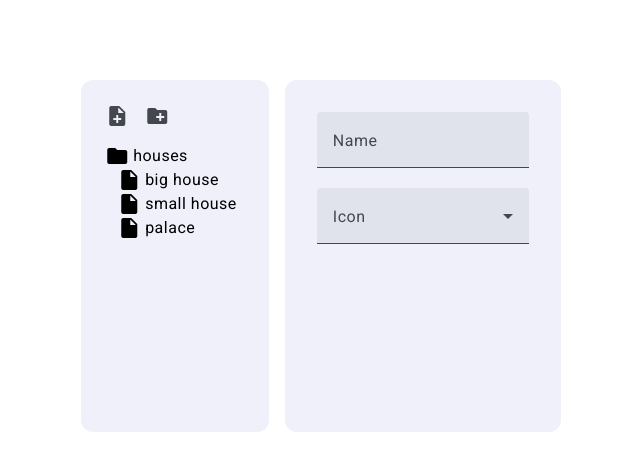
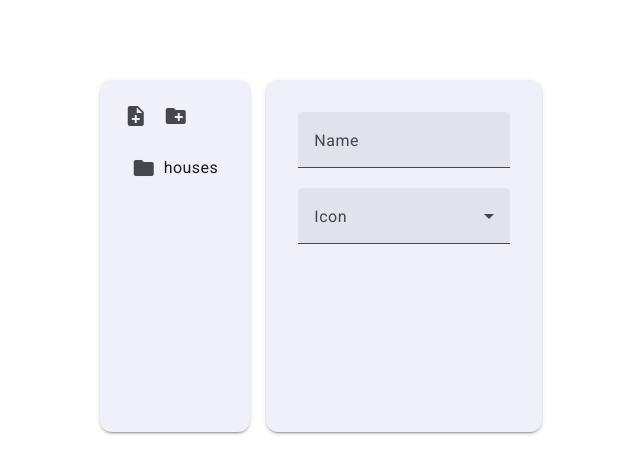
Before and after one commit to SoundAsleep192/catalog, an Angular app: page / in a window 1280 px wide. Shown: the top 474 px of the page, without its empty margins (319-959 px from the left). Built offline with nearby package versions, Linux system fonts and the light colour scheme; what @ngrx/store would draw is missing.

Commit message:
Interactive tree, better styling

```diff
--- a/src/app/app.component.html
+++ b/src/app/app.component.html
@@ -1,8 +1,8 @@
 <div class="wrapper">
-  <div class="panel">
+  <div class="panel mat-elevation-z2">
     <app-tree></app-tree>
   </div>
-  <div class="panel">
+  <div class="panel mat-elevation-z2">
     <app-redactor></app-redactor>
   </div>
 </div>
--- a/src/components/tree-content/tree-content.component.html
+++ b/src/components/tree-content/tree-content.component.html
@@ -1,3 +1,28 @@
-@for (treeNode of displayedTreeNodes; track $index) {
- <app-tree-node [node]="treeNode"></app-tree-node>
-}
+<mat-tree
+  class="empty-background"
+  [dataSource]="dataSource"
+  [childrenAccessor]="childrenAccessor"
+  [expansionKey]=""
+>
+  <mat-tree-node *matTreeNodeDef="let node" matTreeNodePadding>
+    <mat-icon class="element-icon">insert_drive_file</mat-icon>
+    {{ node.name }}
+  </mat-tree-node>
+
+  <mat-tree-node
+    *matTreeNodeDef="let node; when: hasChildren"
+    matTreeNodePadding
+    [cdkTreeNodeTypeaheadLabel]="node.name"
+  >
+    <button
+      mat-icon-button
+      matTreeNodeToggle
+      [attr.aria-label]="'Toggle ' + node.name"
+    >
+      <mat-icon class="mat-icon-rtl-mirror">
+        {{ node.isExpanded ? "folder_open" : "folder" }}
+      </mat-icon>
+    </button>
+    {{ node.name }}
+  </mat-tree-node>
+</mat-tree>
--- a/src/components/tree-content/tree-content.component.scss
+++ b/src/components/tree-content/tree-content.component.scss
@@ -3,3 +3,11 @@
   padding-right: 1rem;
   height: 100%;
 }
+
+.element-icon {
+  margin-right: 0.5rem;
+}
+
+.empty-background {
+  background-color: transparent;
+}
--- a/src/components/tree-content/tree-content.component.ts
+++ b/src/components/tree-content/tree-content.component.ts
@@ -1,41 +1,52 @@
 import { ChangeDetectionStrategy, Component } from '@angular/core';
+import { MatTreeModule } from '@angular/material/tree';
 import { NodeType } from '../../constants/node-type.const';
-import { TreeNodeComponent } from '../tree-node/tree-node.component';
-import type { DisplayedTreeNode } from '../../types/displayed-tree-node.type';
+import type { TreeNode } from '../../types/tree-node.type';
+import { MatIconModule } from '@angular/material/icon';
+import { MatButtonModule } from '@angular/material/button';
+
+const treeData: TreeNode[] = [
+  {
+    id: '1',
+    name: 'houses',
+    nodeType: NodeType.Folder,
+    children: [
+      {
+        id: '2',
+        name: 'big house',
+        nodeType: NodeType.Element,
+      },
+      {
+        id: '3',
+        name: 'small house',
+        nodeType: NodeType.Element,
+      },
+      {
+        id: '4',
+        name: 'palace',
+        nodeType: NodeType.Element,
+      },
+    ],
+  },
+];
 
 @Component({
   selector: 'app-tree-content',
   standalone: true,
-  imports: [TreeNodeComponent],
+  imports: [MatTreeModule, MatIconModule, MatButtonModule],
   templateUrl: './tree-content.component.html',
   styleUrl: './tree-content.component.scss',
   changeDetection: ChangeDetectionStrategy.OnPush,
 })
 export class TreeContentComponent {
-  readonly displayedTreeNodes: DisplayedTreeNode[] = [
-    {
-      id: '1',
-      name: 'houses',
-      nodeType: NodeType.Folder,
-      nestingLevel: 0,
-    },
-    {
-      id: '2',
-      name: 'big house',
-      nodeType: NodeType.Element,
-      nestingLevel: 1,
-    },
-    {
-      id: '3',
-      name: 'small house',
-      nodeType: NodeType.Element,
-      nestingLevel: 1,
-    },
-    {
-      id: '4',
-      name: 'palace',
-      nodeType: NodeType.Element,
-      nestingLevel: 1,
-    },
-  ];
+  dataSource = treeData;
+
+  childrenAccessor = (node: TreeNode): TreeNode[] => {
+    console.log(node);
+    return node.children ?? [];
+  };
+
+  constructor() {}
+
+  hasChildren = (_: number, node: TreeNode) => node.children;
 }
--- a/src/components/tree-node/tree-node.component.html
+++ /dev/null
@@ -1,9 +0,0 @@
-<div class="wrapper"
-  [style.margin-left.rem]="0.75 * node().nestingLevel"
->
-  <mat-icon
-    [fontIcon]="node().nodeType === 'Folder' ? 'folder' : 'insert_drive_file'"
-  >
-  </mat-icon>
-  {{ node().name }}
-</div>
--- a/src/components/tree-node/tree-node.component.scss
+++ /dev/null
@@ -1,5 +0,0 @@
-.wrapper {
-  display: flex;
-  align-items: center;
-  gap: 0.25rem;
-}
--- a/src/components/tree-node/tree-node.component.ts
+++ /dev/null
@@ -1,16 +0,0 @@
-import { ChangeDetectionStrategy, Component, input } from '@angular/core';
-import { JsonPipe } from '@angular/common';
-import { MatIconModule } from '@angular/material/icon';
-import type { DisplayedTreeNode } from '../../types/displayed-tree-node.type';
-
-@Component({
-  selector: 'app-tree-node',
-  standalone: true,
-  imports: [JsonPipe, MatIconModule],
-  templateUrl: './tree-node.component.html',
-  styleUrl: './tree-node.component.scss',
-  changeDetection: ChangeDetectionStrategy.OnPush,
-})
-export class TreeNodeComponent {
-  readonly node = input.required<DisplayedTreeNode>();
-}
--- a/src/functions/find-node-by-id.function.ts
+++ b/src/functions/find-node-by-id.function.ts
@@ -1,19 +1,21 @@
 import type { TreeNode } from '../types/tree-node.type';
 
-export function findNodeById(node: TreeNode, id: string): TreeNode | null {
-  if (node.id === id) {
-    return node;
+export function findNodeById(nodes: TreeNode[], id: string): TreeNode | null {
+  const queue: TreeNode[] = [...nodes];
+
+  let nextNode = queue.pop();
+
+  while (nextNode) {
+    if (nextNode.id === id) {
+      return nextNode;
+    }
+
+    if (nextNode.children) {
+      queue.unshift(...nextNode.children);
+    }
+
+    nextNode = queue.pop();
   }
 
-  let result: TreeNode | null = null;
-
-  for (const childNode of node.children) {
-    result = findNodeById(childNode, id);
-
-    if (result !== null) {
-      return result;
-    }
-  }
-
-  return result;
+  return null;
 }
--- a/src/store/tree.reducer.ts
+++ b/src/store/tree.reducer.ts
@@ -12,12 +12,7 @@ import { multipleNodesAmount } from '../constants/multiple-nodes-amount.const';
 import { findNodeById } from '../functions/find-node-by-id.function';
 import { generateRandomNodes } from '../functions/generate-random-nodes.function';
 
-export const initialState: TreeNode = {
-  id: '1',
-  name: 'root',
-  nodeType: NodeType.Folder,
-  children: [],
-};
+const initialState: TreeNode[] = [];
 
 export const treeReducer = createReducer(
   initialState,
@@ -25,7 +20,7 @@ export const treeReducer = createReducer(
     const nextState = produce(state, (draft) => {
       const destinationNode = findNodeById(draft, destinationId);
 
-      if (destinationNode === null) {
+      if (!destinationNode?.children) {
         return;
       }
 
@@ -38,7 +33,7 @@ export const treeReducer = createReducer(
     const nextState = produce(state, (draft) => {
       const destinationNode = findNodeById(draft, destinationId);
 
-      if (destinationNode === null) {
+      if (!destinationNode?.children) {
         return;
       }
 
@@ -53,7 +48,7 @@ export const treeReducer = createReducer(
       const nextState = produce(state, (draft) => {
         const destinationNode = findNodeById(draft, destinationId);
 
-        if (destinationNode === null) {
+        if (!destinationNode?.children) {
           return;
         }
 
@@ -70,7 +65,7 @@ export const treeReducer = createReducer(
       const nextState = produce(state, (draft) => {
         const destinationNode = findNodeById(draft, destinationId);
 
-        if (destinationNode === null) {
+        if (!destinationNode?.children) {
           return;
         }
 
```
Also changed, not shown: src/types/displayed-tree-node.type.ts (deleted, +0 -8 lines), src/types/tree-node.type.ts (+6 -6 lines), 1 other file (tests, documents, lock files or other folders).
